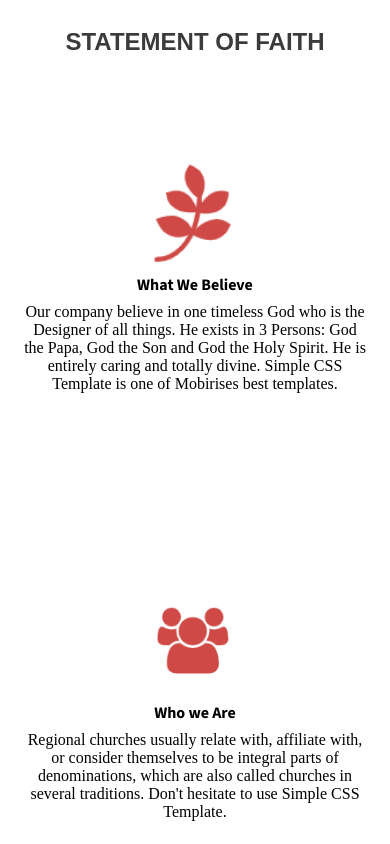
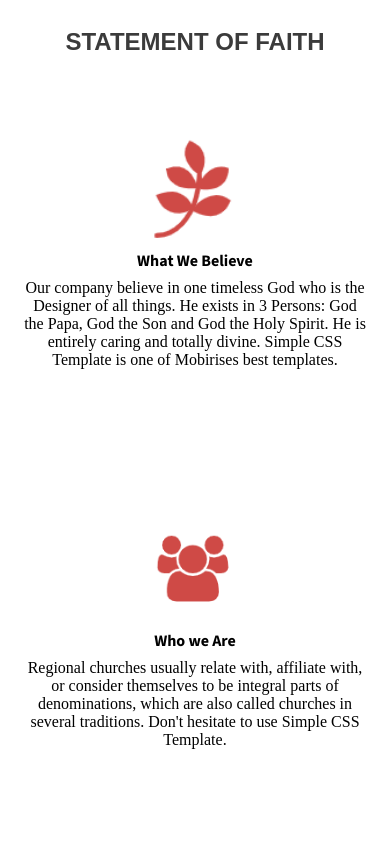
Before and after one commit to kamsitochi/St.-Paul-Template-clone, a plain HTML site: page index.html in a window 390 px wide. Shown: the part 1120-1964 px from the top of the page. Drawn offline with nearby package versions, Linux system fonts and the light colour scheme.

Commit message:
made modifications to block section

```diff
--- a/style.css
+++ b/style.css
@@ -253,7 +253,7 @@ span>p {
         text-align: center;
         height: 45vh;
         font-family: Source Sans Pro, sans-serif;
-        padding: 1.5rem 0;
+        padding: 0rem 0;
     }
 
 }
```
